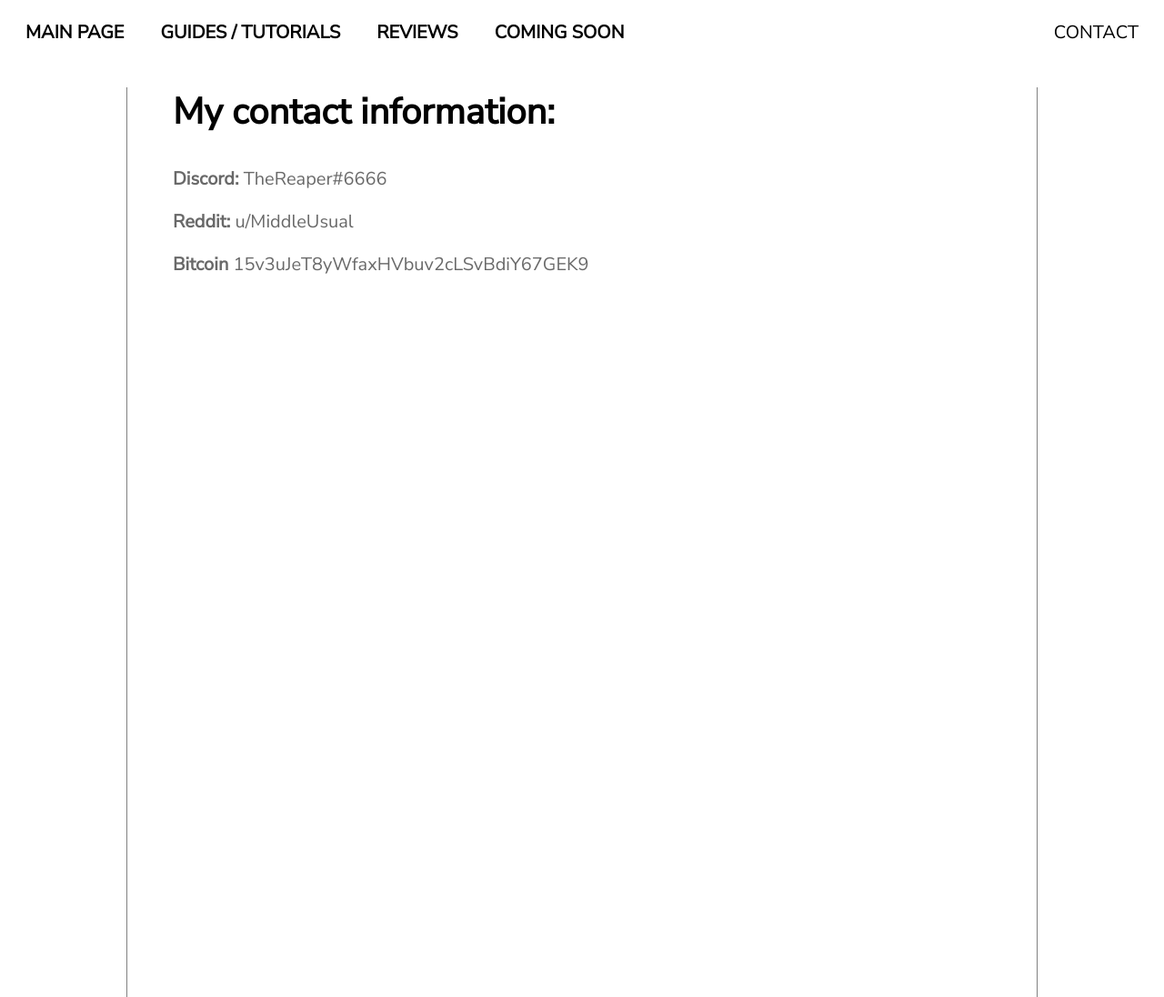
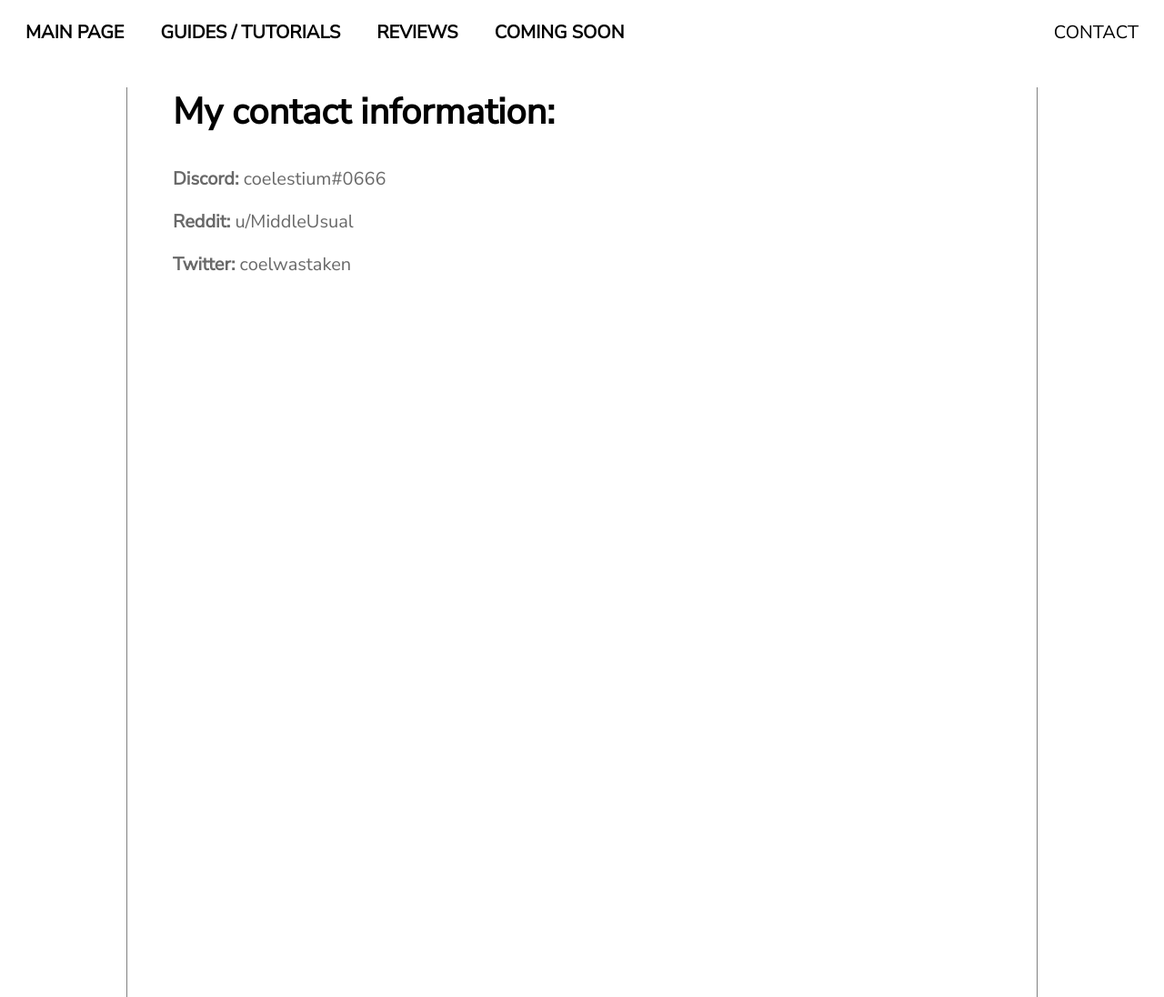
Before and after one commit to skidbyte/skidbyte.github.io, a plain HTML site: page contact.html in a window 1280 px wide. Shown: the whole page at 91% size. Drawn offline with Linux system fonts and the light colour scheme; a web font is replaced by a local one.

Commit message:
small corrections

```diff
--- a/contact.html
+++ b/contact.html
@@ -22,9 +22,9 @@
 	<div>
 	<body>
 	<h2>My contact information:</h2>
-		<p><b>Discord:</b> TheReaper#6666</p>
+		<p><b>Discord:</b> coelestium#0666</p>
 		<p><b>Reddit:</b> u/MiddleUsual</p>
-		<p><b>Bitcoin</b> 15v3uJeT8yWfaxHVbuv2cLSvBdiY67GEK9</p>
+		<p><b>Twitter:</b> coelwastaken</p>
 
 
 
```
Also changed, not shown: index.html (+1 -1 lines).
